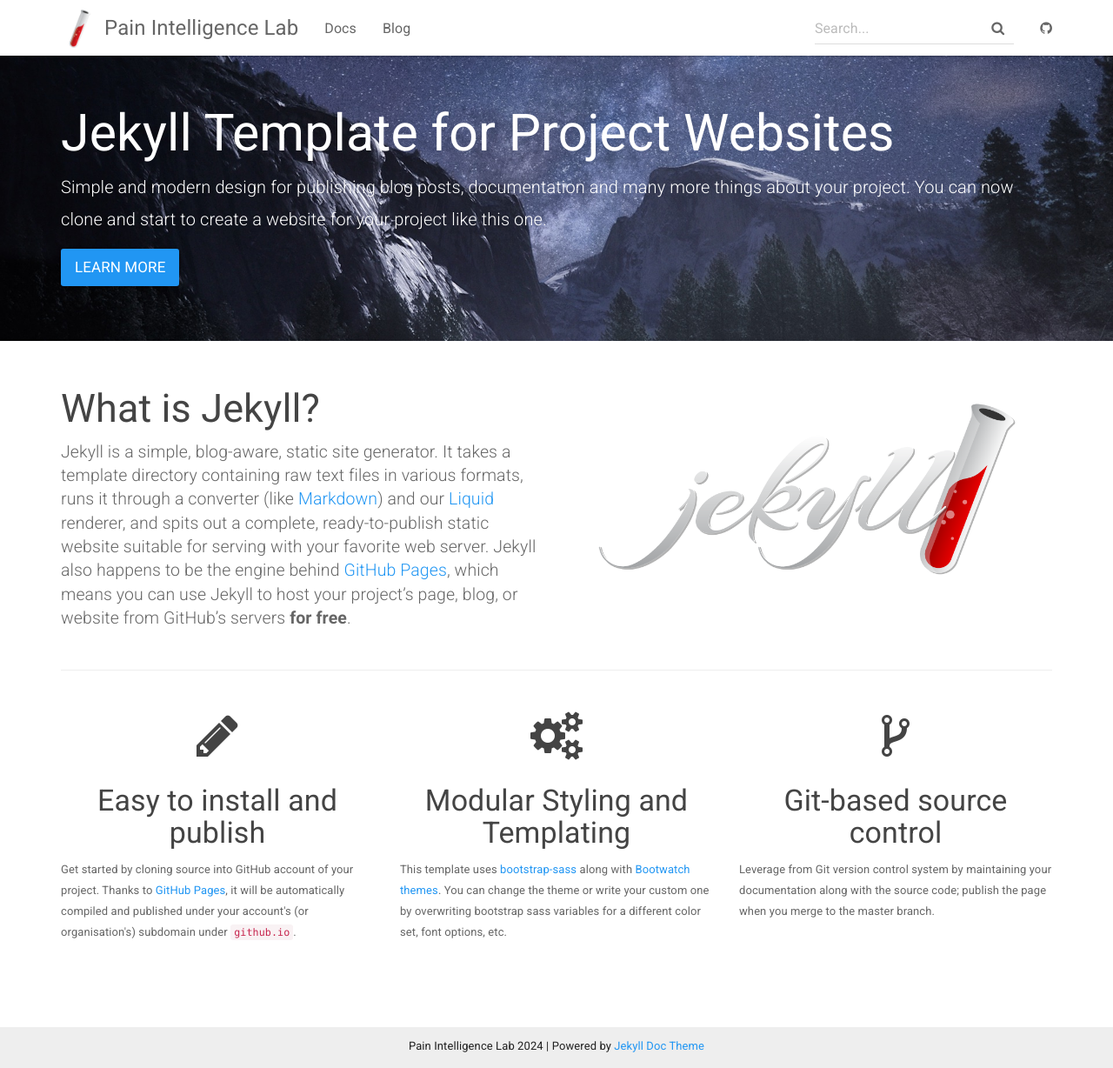
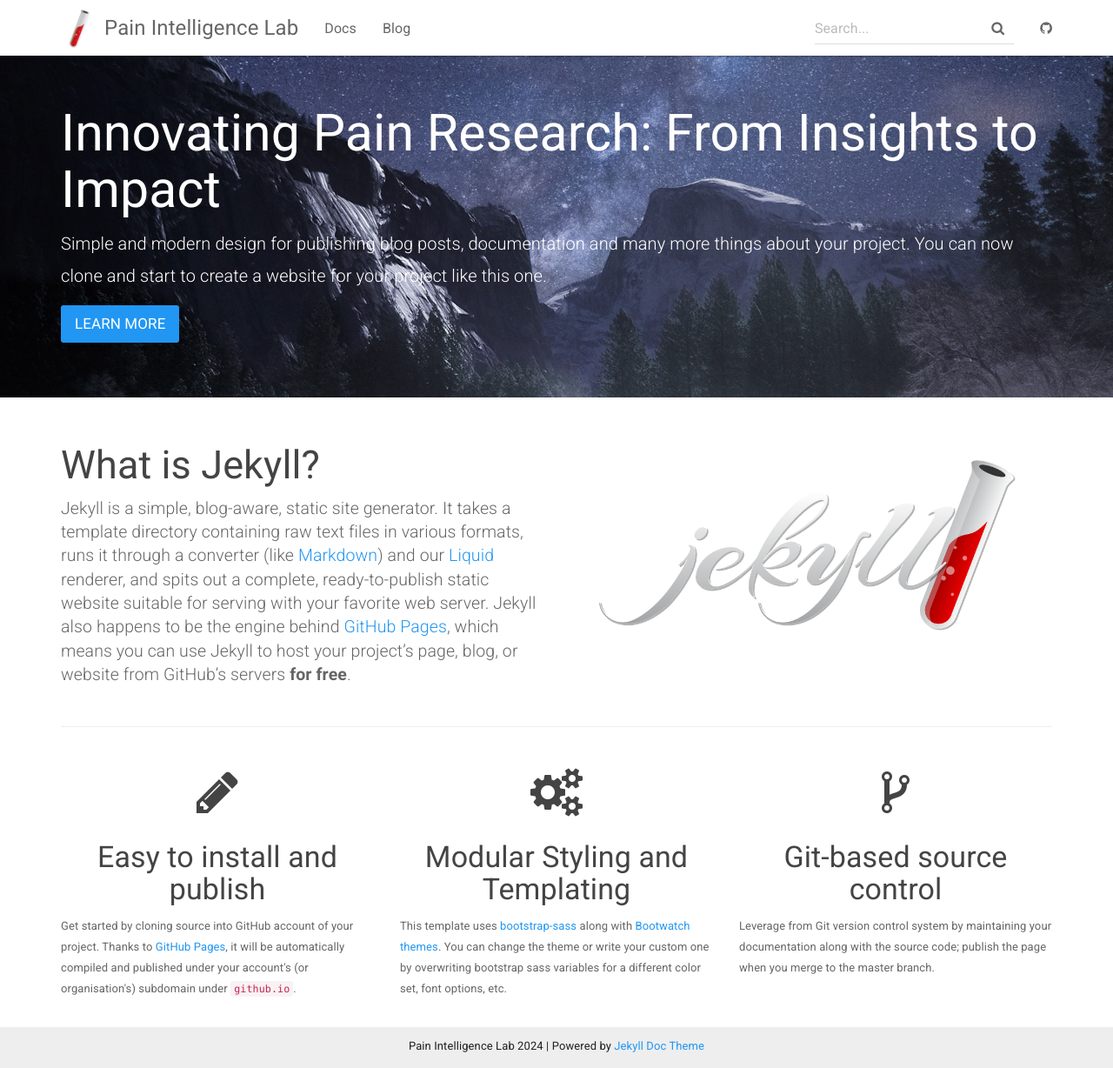
Before and after one commit to potatole123/my-prog, a Jekyll site: the page built from index.html, in a window 1280 px wide and 1228 px high. Shown: the whole window at 87% size. Built offline with Jekyll 4.4.1, drawn with Linux system fonts in a browser that asks for light colours.

Commit message:
More Edits

```diff
--- a/_config.yml
+++ b/_config.yml
@@ -2,7 +2,7 @@
 title: Pain Intelligence Lab
 email: tof@stanford.edu
 description: >
-  Innovating Pain Research: From Insights to Impact
+  Jekyll Template for Project Websites
   providing documentation and blog post pages.
 lang: en-US
 
--- a/index.html
+++ b/index.html
@@ -4,7 +4,7 @@
 
 <div class="header-container jumbotron">
     <div class="container">
-        <h1>Jekyll Template for Project Websites</h1>
+        <h1>Innovating Pain Research: From Insights to Impact</h1>
         <p>Simple and modern design for publishing blog posts, documentation and many more things about your project.
           You can now clone and start to create a website for your project like this one.</p>
         <p><a class="btn btn-primary btn-lg" href="{{ "/docs/home/" | relative_url }}" role="button">Learn more</a></p>
```
